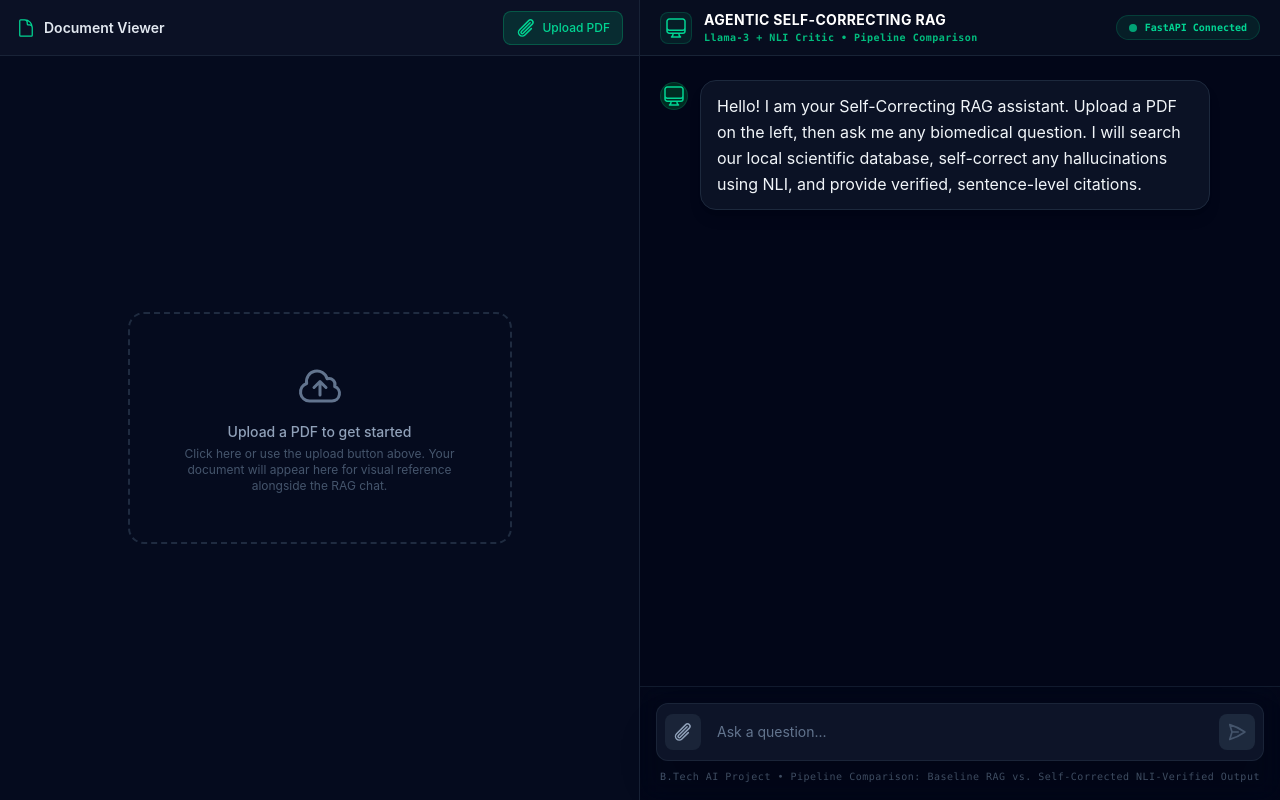
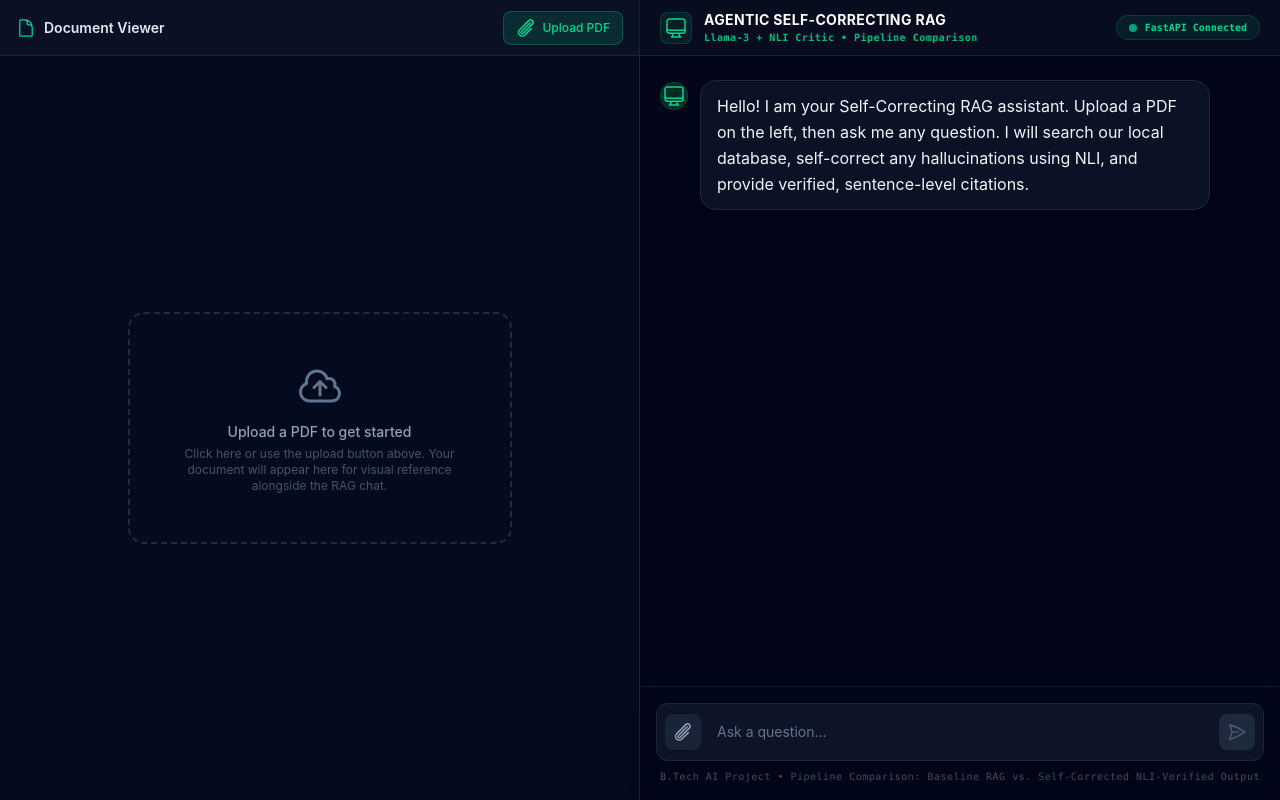
Before and after one commit to DarshanKarna/AGENTIC-RAG-WITH-SELF-CORRECTION-AND-CITATION-HIGHLIGHTING, a React app in the folder frontend/: page / in a window 1280 px wide. Built offline with nearby package versions, Linux system fonts and the light colour scheme; the HTML template or start-up script is replaced by a standard one.

Commit message:
Remove biomedical references to make project general-purpose

```diff
--- a/frontend/src/App.jsx
+++ b/frontend/src/App.jsx
@@ -112,7 +112,7 @@ export default function App() {
   const [messages, setMessages] = useState([
     {
       sender: "bot",
-      text: "Hello! I am your Self-Correcting RAG assistant. Upload a PDF on the left, then ask me any biomedical question. I will search our local scientific database, self-correct any hallucinations using NLI, and provide verified, sentence-level citations.",
+      text: "Hello! I am your Self-Correcting RAG assistant. Upload a PDF on the left, then ask me any question. I will search our local database, self-correct any hallucinations using NLI, and provide verified, sentence-level citations.",
       citations: [],
       // Pipeline Comparison data (null for system messages)
       baseline: null,
```
Also changed, not shown: 1 other file (tests, documents, lock files or other folders).
